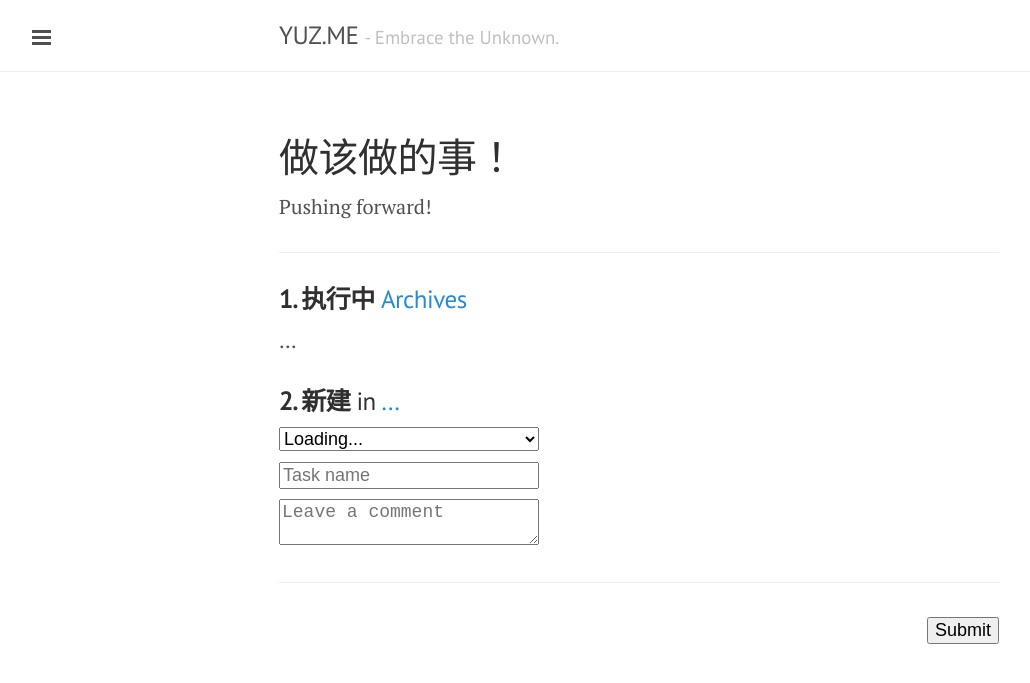
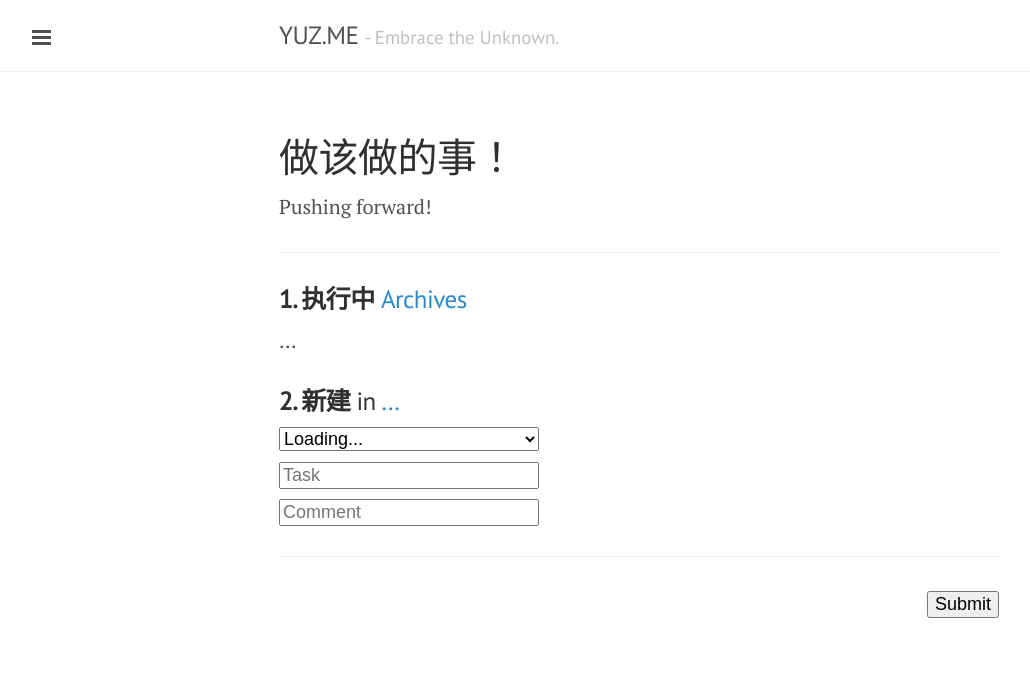
Before and after one commit to yusite/yuz.me, a Jekyll site: the page built from log.md, in a window 1280 px wide. Shown: the top 683 px of the page, without its empty margins (1-1031 px from the left). Built offline with Jekyll 4.4.1, drawn with Linux system fonts in a browser that asks for light colours; Markdown is read by kramdown in place of the engine named in the settings.

Commit message:
update log page

```diff
--- a/log.md
+++ b/log.md
@@ -22,9 +22,9 @@ Pushing forward!
 <option selected value="">Loading...</option>
 </select>
 <br>
-<input type="text" name="create" style="font-size:18px;margin-top:10px;" placeholder="Task name">
+<input type="text" name="create" style="font-size:18px;margin-top:10px;" placeholder="Task">
 <br>
-<textarea name="comment" rows="2" style="font-size:18px;margin-top:10px;" placeholder="Leave a comment"></textarea>
+<input type="text" name="comment" style="font-size:18px;margin-top:10px;" placeholder="Comment">
 </h3>
 
 <hr>
```
